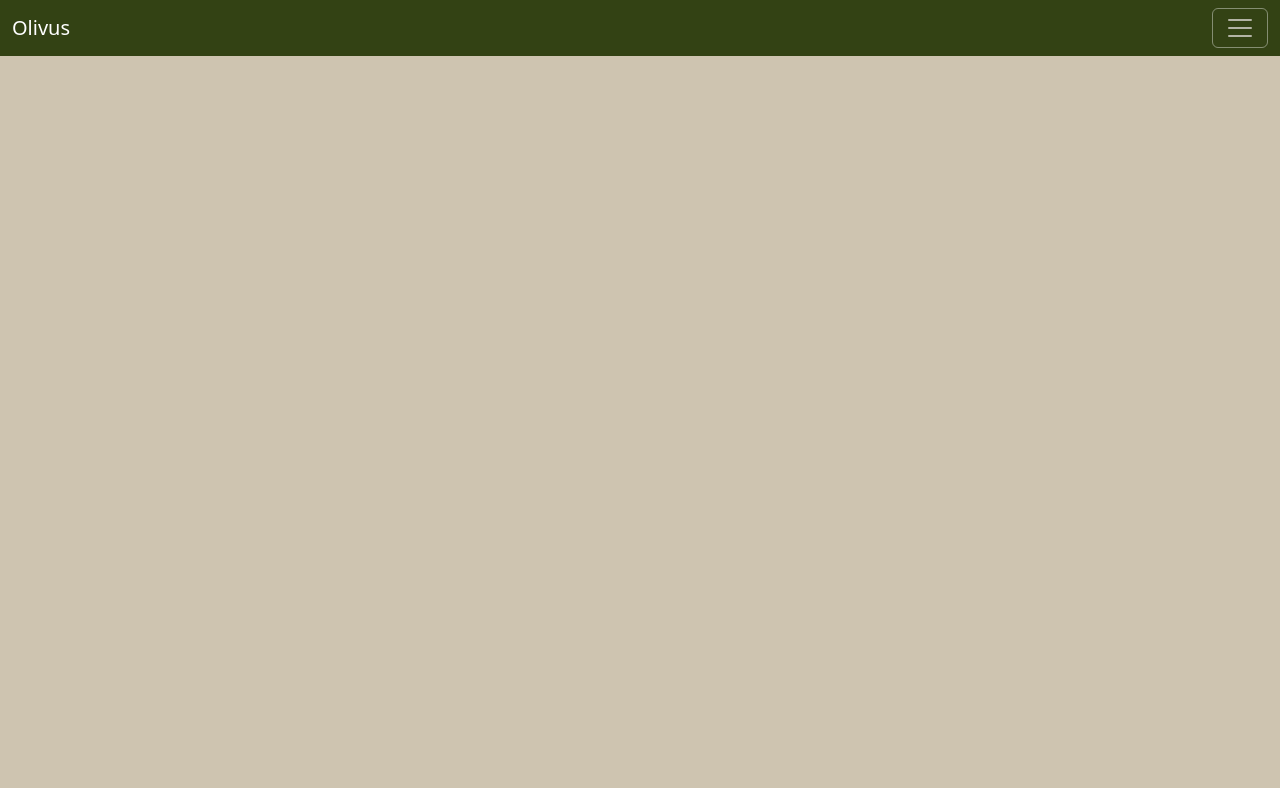
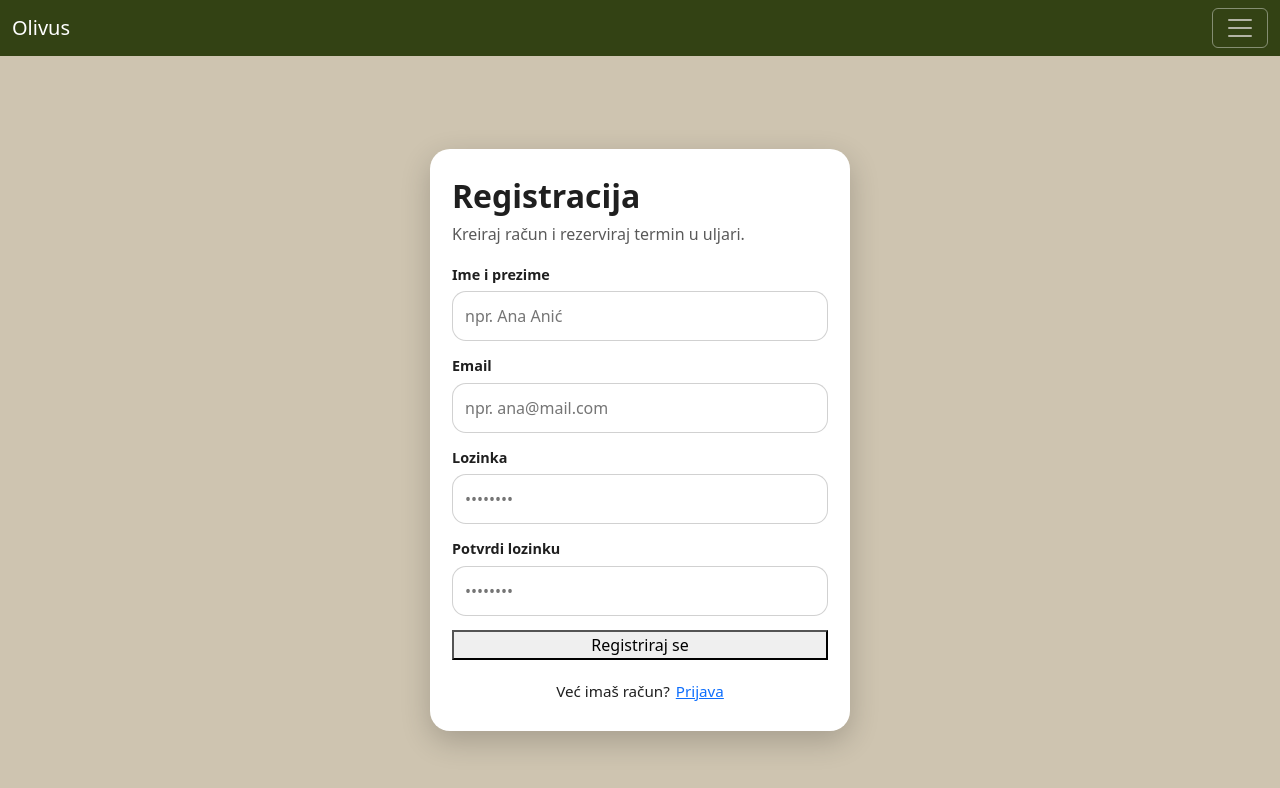
Before and after one commit to MBucaj/olivus, a Vue app: page /register in a window 1280 px wide. Shown: the top 788 px of the page. Built offline with nearby package versions, Linux system fonts and the light colour scheme.

Commit message:
FIrebase radi!

```diff
--- a/src/firebase.js
+++ b/src/firebase.js
@@ -1,6 +1,6 @@
-import firebase from "firebase/app";
-import "firebase/auth";
-import "firebase/firestore";
+import { initializeApp } from "firebase/app";
+import { getAuth } from "firebase/auth";
+import { getFirestore } from "firebase/firestore";
 
 const firebaseConfig = {
   apiKey: "AIzaSyBMlJ8LTQx8hlXetHR9Smr7l4dKOa5FkBQ",
@@ -13,5 +13,7 @@ const firebaseConfig = {
 
 // Initialize Firebase
 const app = initializeApp(firebaseConfig);
+const auth = getAuth(app);
+const db = getFirestore(app);
 
-export { firebase };
+export { auth, db };
--- a/src/views/RegisterView.vue
+++ b/src/views/RegisterView.vue
@@ -61,7 +61,8 @@
 
 <script>
 
-import { firebase } from '@/firebase';
+import { auth } from '@/firebase';
+import { createUserWithEmailAndPassword } from 'firebase/auth';
 
 
   export default {
@@ -77,13 +78,17 @@ import { firebase } from '@/firebase';
     },
     methods: {
       register() {
-        firebase.auth().createUserWithEmailAndPassword(this.email, this.lozinka).then(
-          function(){
+        createUserWithEmailAndPassword(auth, this.email, this.lozinka).then(
+          () => {
             console.log("Uspješna registracija");
+            alert ("Uspješna registracija!");
+
+            this.$router.push('/dashboard');
 
           }
-        ).catch( function () {
-          console.error ("Došlo je do greške", error);
+        ).catch( (error) => {
+          console.error("Došlo je do greške:", error);
+          alert("Greška: " + error.message);
         });
       }
     }
```
